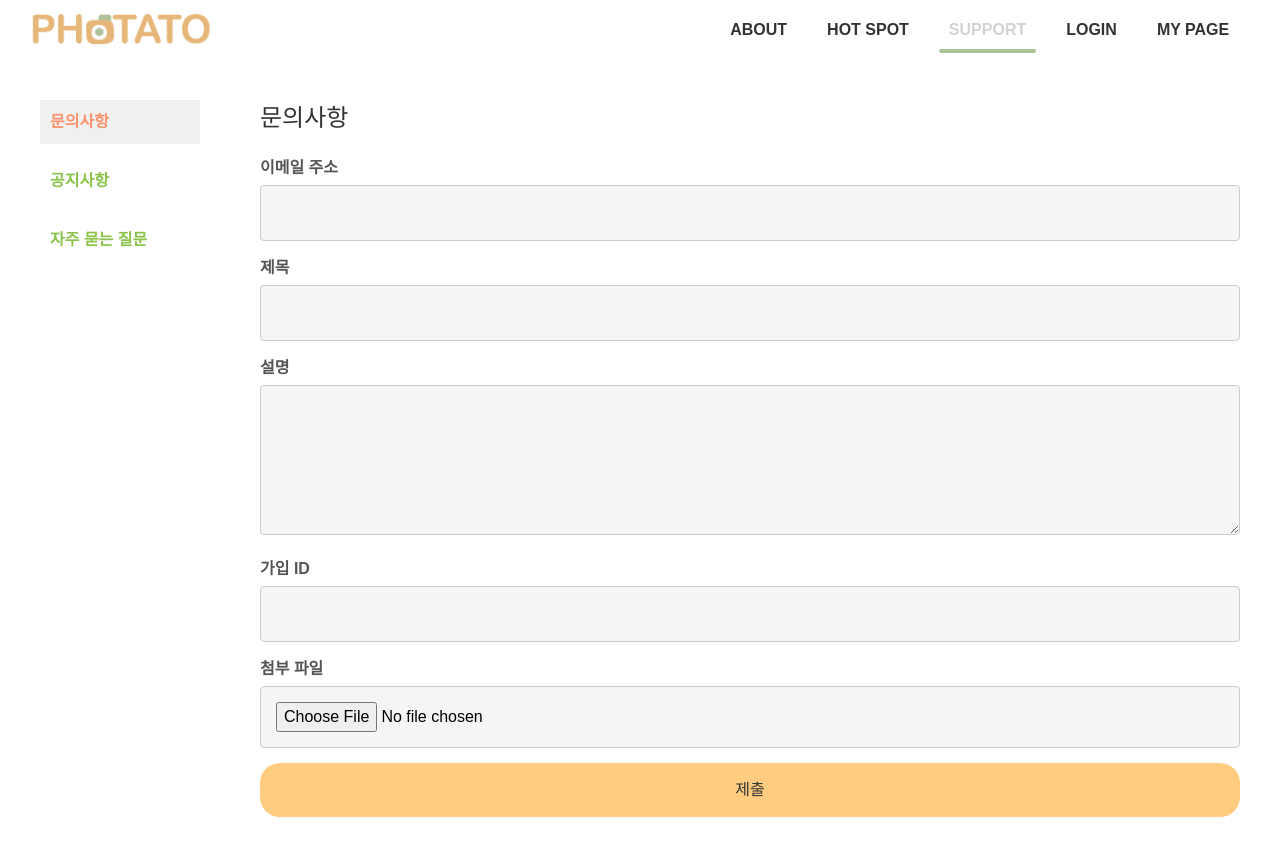
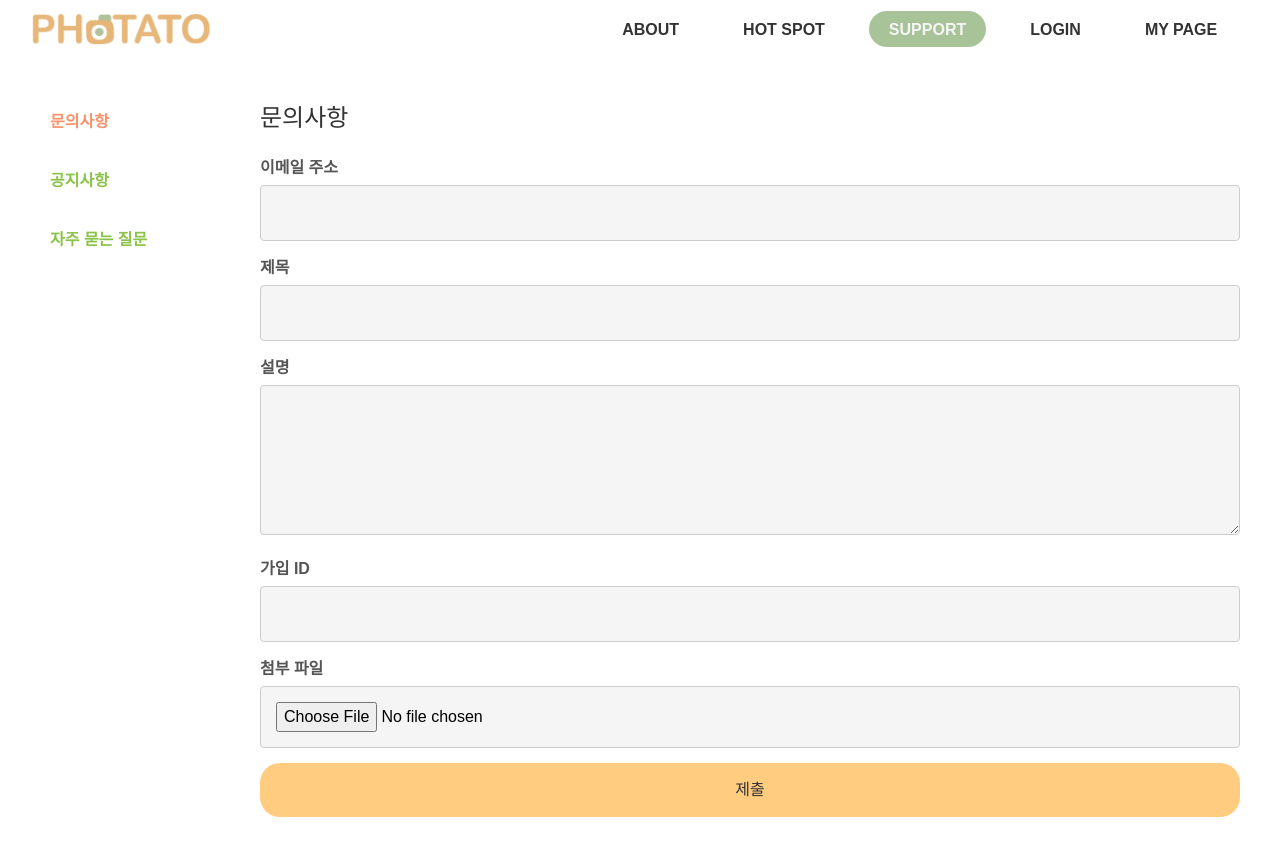
Before and after one commit to Uxic-2/Front-End, a React (Create React App) app: page /support in a window 1280 px wide. Built offline with nearby package versions, Linux system fonts and the light colour scheme; the HTML template or start-up script is replaced by a standard one.

Commit message:
header css 수정

```diff
--- a/src/components/Header.css
+++ b/src/components/Header.css
@@ -1,190 +1,150 @@
 /* 기본 스타일 */
 .header {
     display: flex;
-    /* 플렉스박스 레이아웃 */
     align-items: center;
-    /* 수직 정렬 중앙 */
     justify-content: space-between;
-    /* 양쪽 끝에 배치 */
     background-color: #ffffff;
-    /* 배경색 흰색 */
     padding: 5px 20px;
-    /* 안쪽 여백 */
 }
 
 .logo img {
     margin-left: 2%;
-    /* 왼쪽 여백 */
     height: 50px;
-    /* 이미지 높이 */
 }
 
 .nav {
     flex-grow: 1;
-    /* 남은 공간 차지 */
     display: flex;
-    /* 플렉스박스 레이아웃 */
     justify-content: flex-end;
-    /* 오른쪽 정렬 */
 }
 
 .nav-list {
     display: flex;
-    /* 플렉스박스 레이아웃 */
     align-items: center;
-    /* 수직 정렬 중앙 */
     list-style: none;
-    /* 기본 리스트 스타일 제거 */
     padding: 0;
-    /* 패딩 없음 */
     margin: 0;
-    /* 마진 없음 */
     margin-right: 2%;
-    /* 오른쪽 여백 */
 }
 
 .nav-item {
     margin-left: 20px;
-    /* 왼쪽 여백 */
+    padding: 2px;
+    position: relative;
+    /* 상대 위치 */
 }
 
 .nav-link {
     text-decoration: none;
-    /* 밑줄 제거 */
     color: #333;
-    /* 텍스트 색상 */
     font-weight: bold;
-    /* 글씨 굵기 */
+    padding: 10px 20px;
+    /* 좌우 패딩 추가 */
+    transition: color 0.3s ease;
     position: relative;
-    /* 위치 상대적으로 설정 */
-    padding: 10px;
-    /* 안쪽 여백 */
-    transition: color 0.3s ease;
-    /* 색상 변경 시 부드러운 전환 */
+    z-index: 1;
+    /* z-index 추가 */
 }
 
 .nav-link:hover {
     color: #5c5a5a;
-    /* 호버 시 색상 변경 */
 }
 
 .search-bar input {
     padding: 5px;
-    /* 안쪽 여백 */
     border: 1px solid #ccc;
-    /* 테두리 */
     border-radius: 4px;
-    /* 테두리 둥글게 */
 }
 
-/* 활성화된 nav-link 스타일 */
-.nav-link.active {
-    color: lightgray;
-    /* 활성화 시 색상 */
+/* nav-item을 감싸는 스타일 */
+.nav-item.active::before,
+.nav-item .nav-link.active::before {
+    content: '';
+    position: absolute;
+    top: 0;
+    left: 0;
+    width: 100%;
+    height: 100%;
+    background-color: #A9C398;
+    border-radius: 25px;
+    /* 원형 버튼을 만들기 위해 둥글게 */
+    z-index: 0;
+    /* nav-link보다 뒤로 */
 }
 
-/* 애니메이션 효과를 위한 ::before 가상 요소 */
-.nav-link.active::before {
-    content: '';
-    /* 빈 콘텐츠 */
-    position: absolute;
-    /* 절대 위치 */
-    bottom: -5px;
-    /* 하단 위치 조정 */
-    left: -100%;
-    /* 초기 위치 왼쪽 밖 */
-    width: 100%;
-    /* 너비 100% */
-    height: 4px;
-    /* 높이 */
-    background-color: #A9C398;
-    /* 배경색 */
-    border-radius: 2px;
-    /* 테두리 둥글게 */
-    transition: left 1s ease;
-    /* 수평 이동 시 부드러운 전환 */
+.nav-item.active .nav-link,
+.nav-item .nav-link.active {
+    color: rgb(245, 245, 245);
+    /* 활성화 시 링크 색상 변경 */
+    position: relative;
+    /* 상대 위치 */
+    z-index: 1;
+    /* z-index 추가 */
 }
 
-/* 애니메이션 효과를 적용하기 위한 상태 */
-.nav-link.active {
-    position: relative;
-    /* 상대 위치 */
-}
-
-.nav-link.active::before {
+.nav-item.active .nav-link::before,
+.nav-item .nav-link.active::before {
+    content: '';
+    position: absolute;
+    top: 0;
     left: 0;
-    /* 활성화 시 왼쪽 위치 */
+    width: 100%;
+    height: 98%;
+    background-color: #A9C398;
+    border-radius: 25px;
+    z-index: -1;
 }
 
 /* 미디어 쿼리 */
 @media (max-width: 768px) {
     .header {
         flex-direction: column;
-        /* 세로 정렬 */
         align-items: flex-start;
-        /* 왼쪽 정렬 */
         padding: 10px;
-        /* 여백 조정 */
     }
 
     .logo img {
         margin-left: 0;
-        /* 왼쪽 여백 제거 */
         height: 40px;
-        /* 이미지 높이 조정 */
     }
 
     .nav {
         width: 100%;
-        /* 너비 100% */
         justify-content: center;
-        /* 중앙 정렬 */
     }
 
     .nav-list {
         display: block;
-        /* 블록 레이아웃 */
         margin-right: 0;
-        /* 오른쪽 여백 제거 */
         text-align: center;
-        /* 텍스트 중앙 정렬 */
     }
 
     .nav-item {
         display: block;
-        /* 블록 레이아웃 */
         margin: 10px 0;
-        /* 상하 여백 */
     }
 
     .search-bar {
         margin-top: 10px;
-        /* 상단 여백 */
         width: 100%;
-        /* 너비 100% */
         text-align: center;
-        /* 텍스트 중앙 정렬 */
     }
 
     .search-bar input {
         width: 100%;
-        /* 너비 100% */
     }
 }
 
 @media (max-width: 480px) {
     .logo img {
         height: 30px;
-        /* 이미지 높이 조정 */
     }
 
     .nav-item {
         margin: 8px 0;
-        /* 상하 여백 조정 */
     }
 
     .nav-link {
         font-size: 14px;
-        /* 폰트 크기 조정 */
     }
 }
--- a/src/styles/sidebar.css
+++ b/src/styles/sidebar.css
@@ -19,7 +19,7 @@
 .sidebar .side1.active,
 .sidebar .side2.active,
 .sidebar .side3.active {
-    background-color: #f0f0f0;
+    background-color: #ffffff;
     color: #fc926b;
 }
 
```
